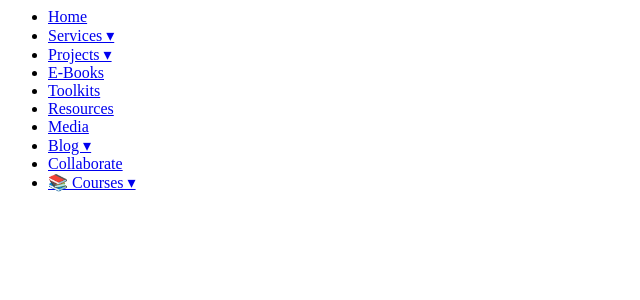
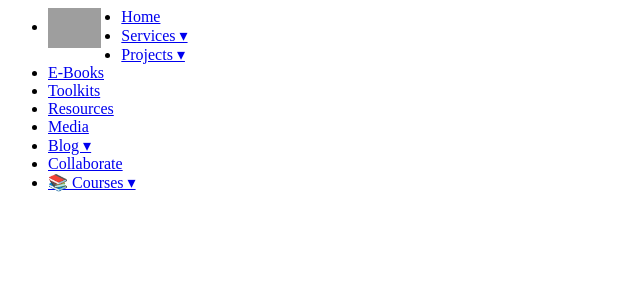
Before and after one commit to DataForSolution/DataForSolution.github.io, a Jekyll site: the page _includes/navigation.html, which Jekyll copies as it is, in a window 1280 px wide. Shown: the top 300 px of the page, without its empty margins (0-640 px from the left). Built offline with Jekyll 4.4.1, drawn with Linux system fonts in a browser that asks for light colours.

Commit message:
Add logo to top-left corner of navigation bar

```diff
--- a/_includes/navigation.html
+++ b/_includes/navigation.html
@@ -1,5 +1,11 @@
 <nav>
   <ul>
+  <!-- Logo as the first item -->
+  <li style="float: left; margin-right: 20px;">
+    <a href="{{ '/' | relative_url }}">
+      <img src="{{ '/assets/images/logo.png' | relative_url }}" alt="LLmachine Logo" style="height: 40px; vertical-align: middle;">
+    </a>
+  </li>
     <li class="dropdown">
   <a href="{{ '/' | relative_url }}">Home</a>
   <ul class="dropdown-menu">
```
